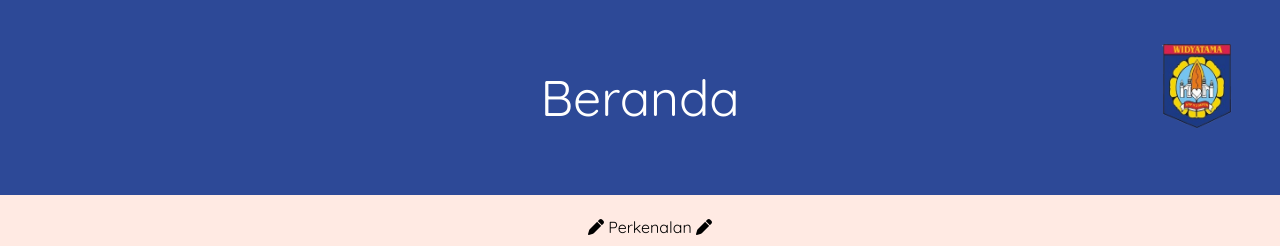
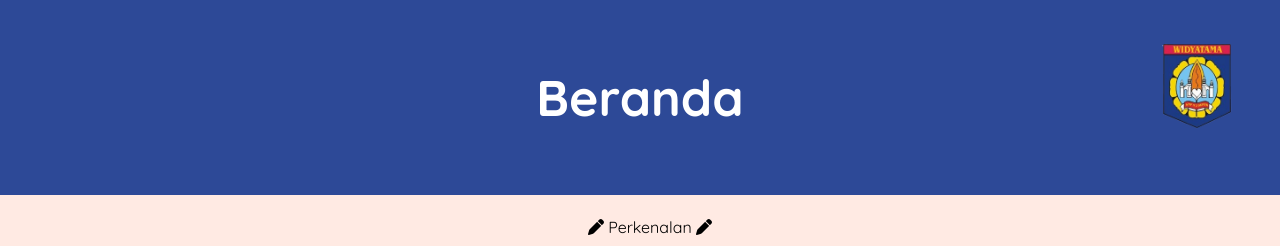
Before and after one commit to John12x2/FILANStudio, a plain HTML site: page index.html in a window 1280 px wide. Shown: the top 246 px of the page. Drawn offline with nearby package versions, Linux system fonts and the light colour scheme.

Commit message:
Add files via upload

```diff
--- a/css/stylesheet.css
+++ b/css/stylesheet.css
@@ -188,7 +188,6 @@ i {
   font-size: 20px;
   padding: 60px;
   background-color: #2d4997;
-  text-align: center;
   color: white;
 }
 
--- a/index.html
+++ b/index.html
@@ -29,7 +29,7 @@
   <body>
     <header>
       <div class="jumbotron">
-        <h1>Beranda</h1>
+        <h1><b>Beranda</b></h1>
       </div>
     </header>
     <main>
@@ -52,7 +52,7 @@
             <div class="col-auto">
               <img src="image/logo.png" alt="logo" class="rounded-lg" />
             </div>
-            <img src="image/fotocos2.jpg" alt="" />
+            <img src="image/fotocos2.jpg" alt="fotocos2" />
           </div>
           <div class="margin">
             <h1 class="color">
```
